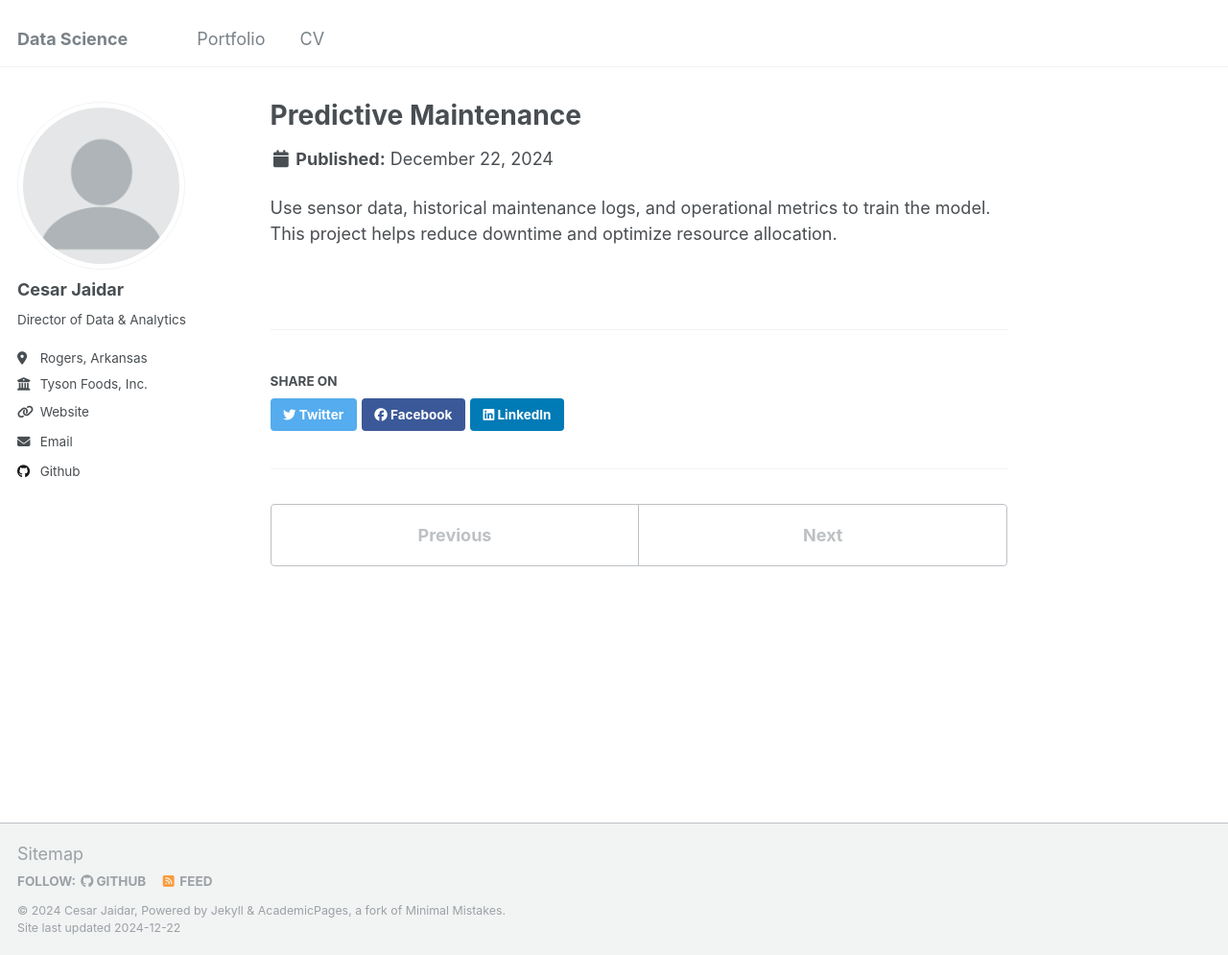
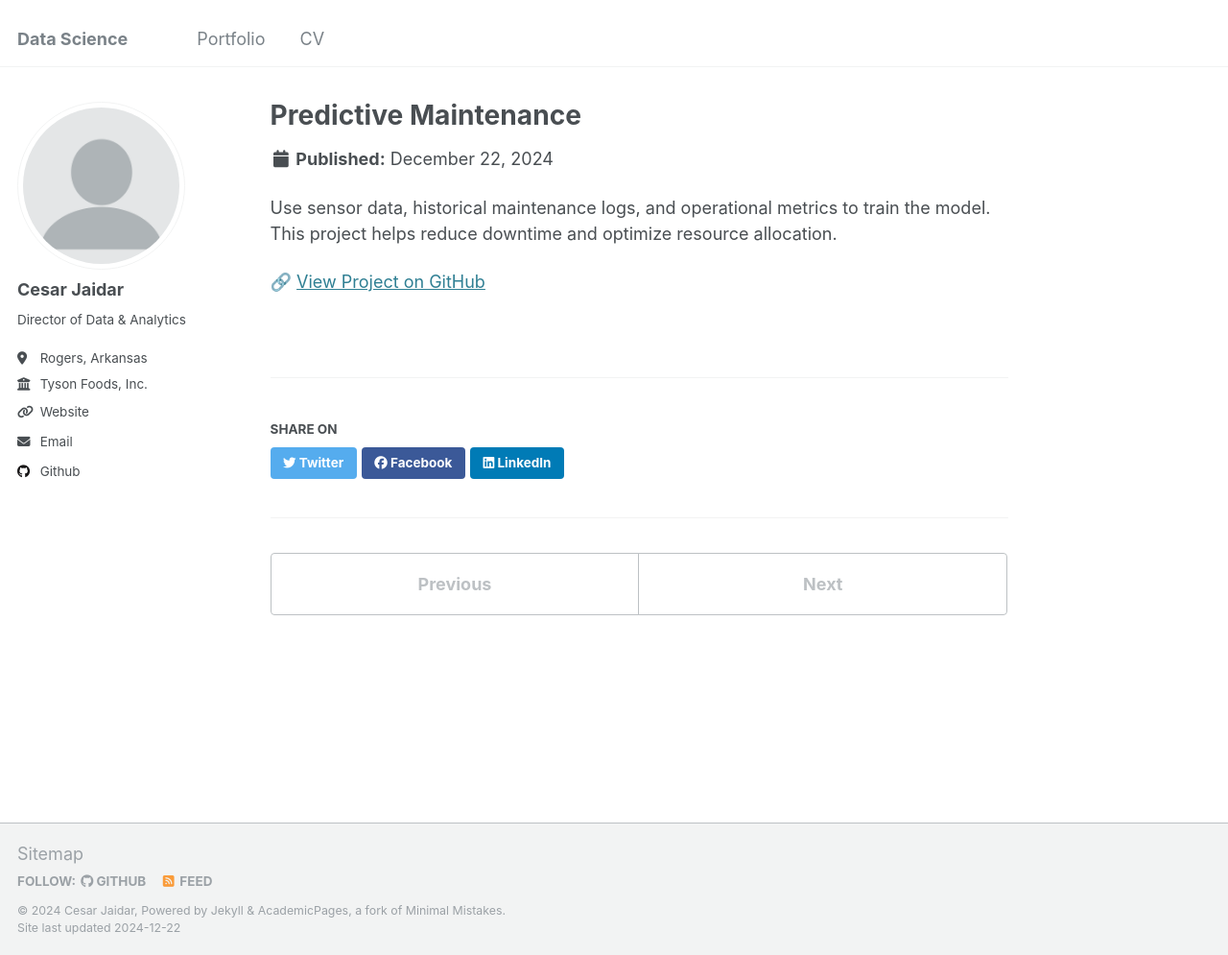
Before and after one commit to cesarjaidar/portfolio, a Jekyll site: the page built from _portfolio/Project 6.md, in a window 1280 px wide and 995 px high. Shown: the whole window at 96% size. Built offline with Jekyll 4.4.1, drawn with Linux system fonts in a browser that asks for light colours.

Commit message:
Update Project 6.md

```diff
--- a/_portfolio/Project 6.md
+++ b/_portfolio/Project 6.md
@@ -5,3 +5,6 @@ collection: portfolio
 ---
 
 Use sensor data, historical maintenance logs, and operational metrics to train the model. This project helps reduce downtime and optimize resource allocation.
+
+
+🔗 [View Project on GitHub](https://github.com/cesarjaidar/portfolio/blob/master/files/Generating%20Images%20with%20Stability%20AI.py)
```
